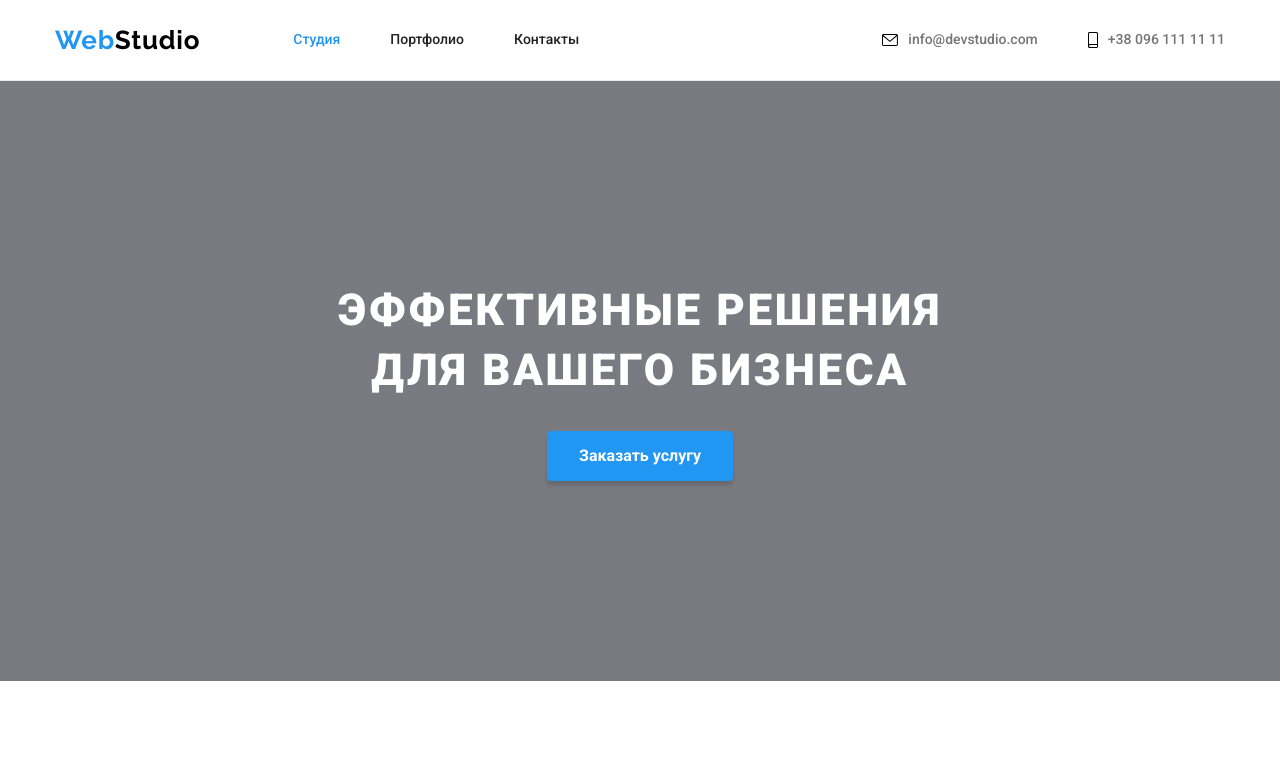
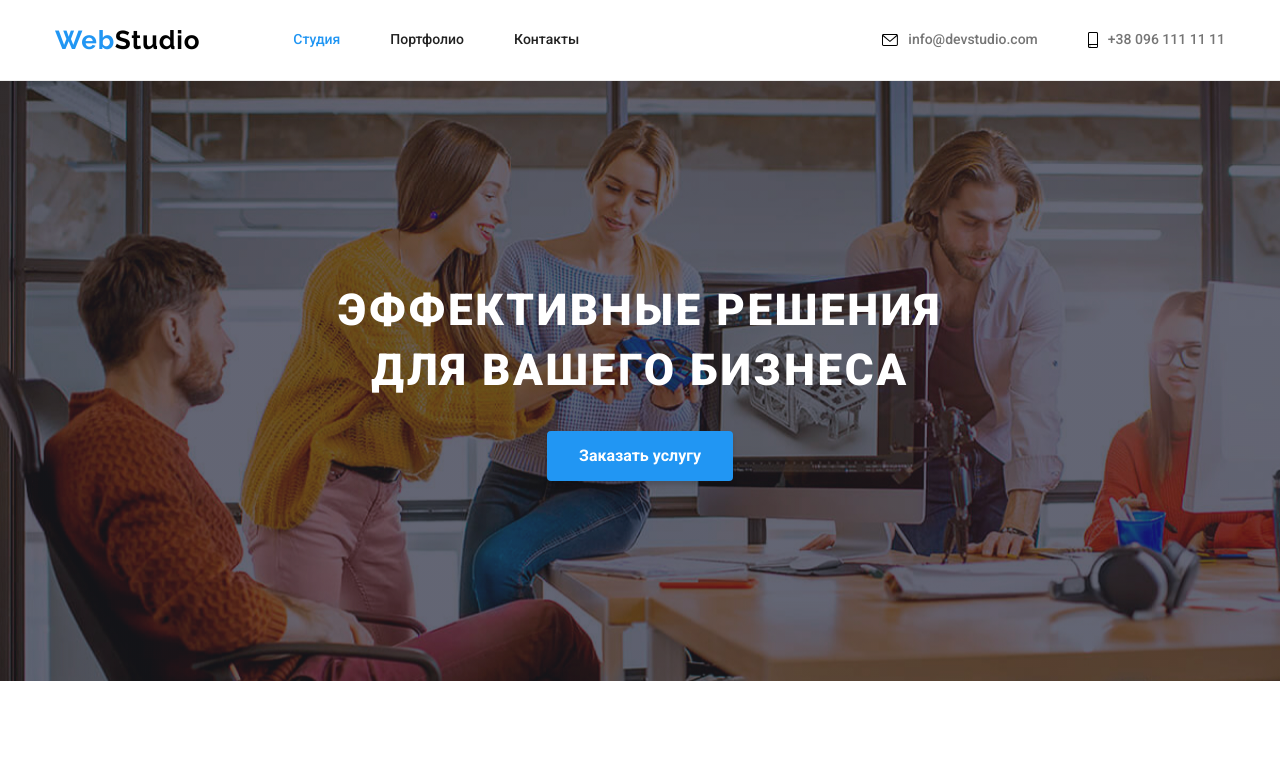
Before and after one commit to IrinaKonoshenko/goit-markup-hw-04, a plain HTML site: page index.html in a window 1280 px wide. Shown: the top 772 px of the page. Drawn offline with nearby package versions, Linux system fonts and the light colour scheme; the site is published under a folder, as on GitHub Pages, so addresses that start at the root find nothing.

Commit message:
fix image position

```diff
--- a/css/styles.css
+++ b/css/styles.css
@@ -233,7 +233,7 @@ body {
       rgba(47, 48, 58, 0.4),
       rgba(47, 48, 58, 0.4)
     ),
-    url("/images/hero-bg.jpg");
+    url("../images/hero-bg.jpg");
   background-repeat: no-repeat;
   background-size: cover;
   padding-top: 200px;
```
